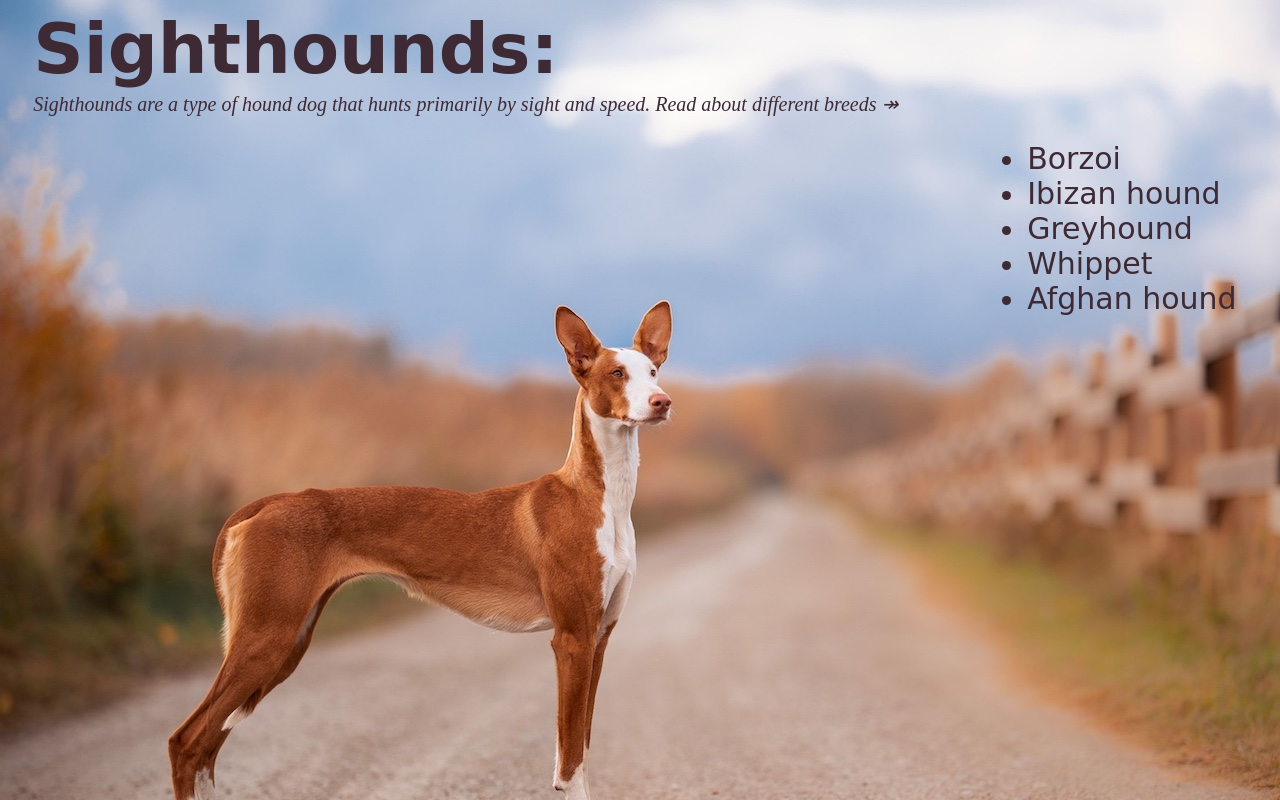
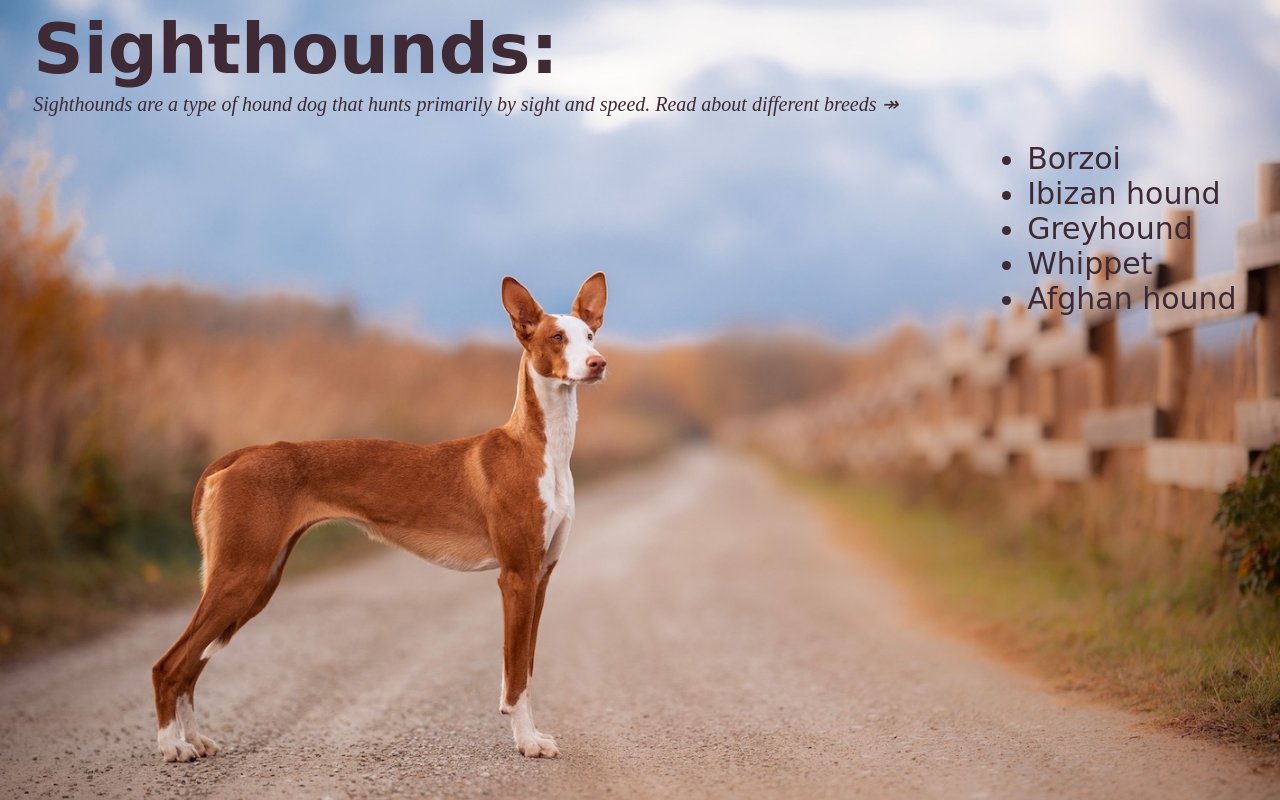
Before and after one commit to KristinaKripke/breed-guide, a website: page index.html in a window 1280 px wide. Drawn offline with Linux system fonts and the light colour scheme.

Commit message:
breed_guide

```diff
--- a/main.css
+++ b/main.css
@@ -1,5 +1,10 @@
 * {
     box-sizing: border-box;
+}
+body {
+    background-repeat: no-repeat;
+    background-size: cover;
+    background-attachment: fixed;
 }
 h1 {
     color: #3E2A35;
```
